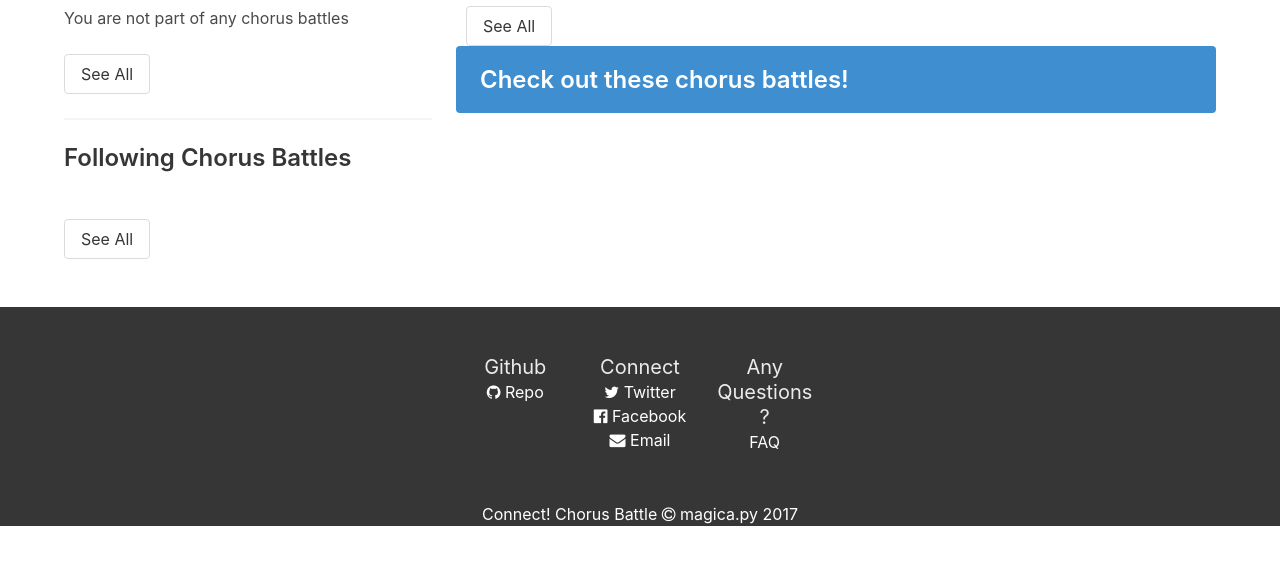
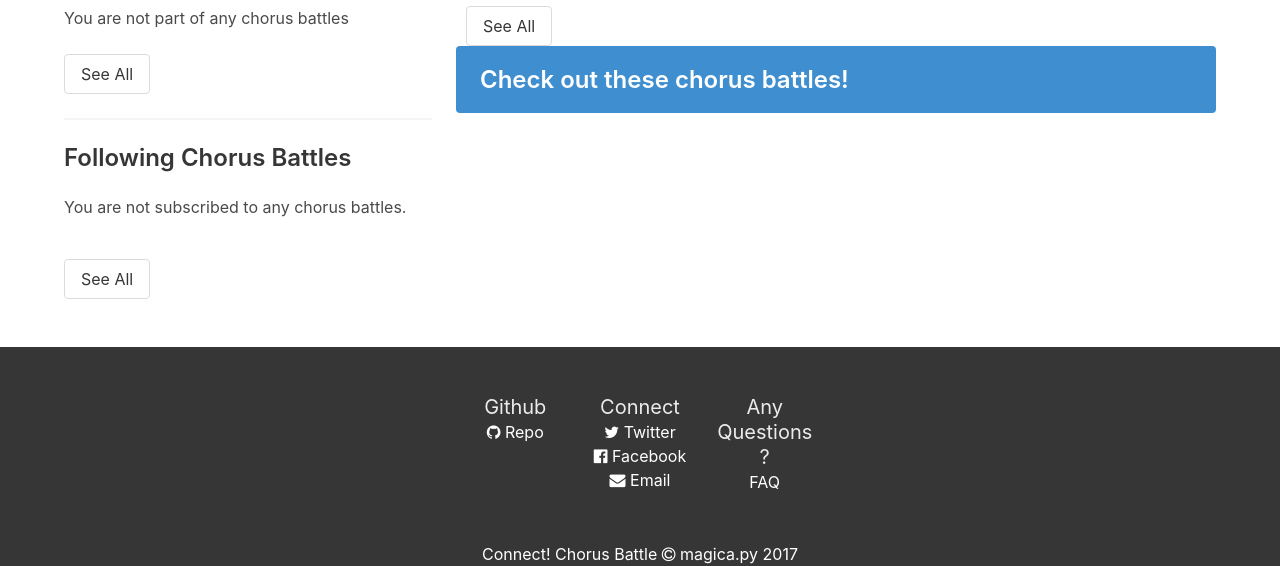
Before and after one commit to jchen2186/cb-platform, a Flask app: template cbapp/templates/home.html in a window 1280 px wide. Shown: the part 310-876 px from the top of the page. Before the commit the page ends 836 px from the top, so only its background shows below. Run offline with Flask 2, Linux system fonts and the light colour scheme; the template is opened without the code that fills it, so the values that code supplies are empty; some libraries are stand-ins or nearby versions.

Commit message:
not subbed msgs

```diff
--- a/cbapp/templates/home.html
+++ b/cbapp/templates/home.html
@@ -51,6 +51,8 @@
                 <span class="tag"><a href="{{ url_for('chorusInfo', cb=sub.id )}}">{{sub.name}}</a></span>
                 {% endfor %}
               </div>
+              {% else %}
+              <p>You are not subscribed to any chorus battles.</p>
             {% endif %}
               <br>
               <div class="button">See All</div>
```
